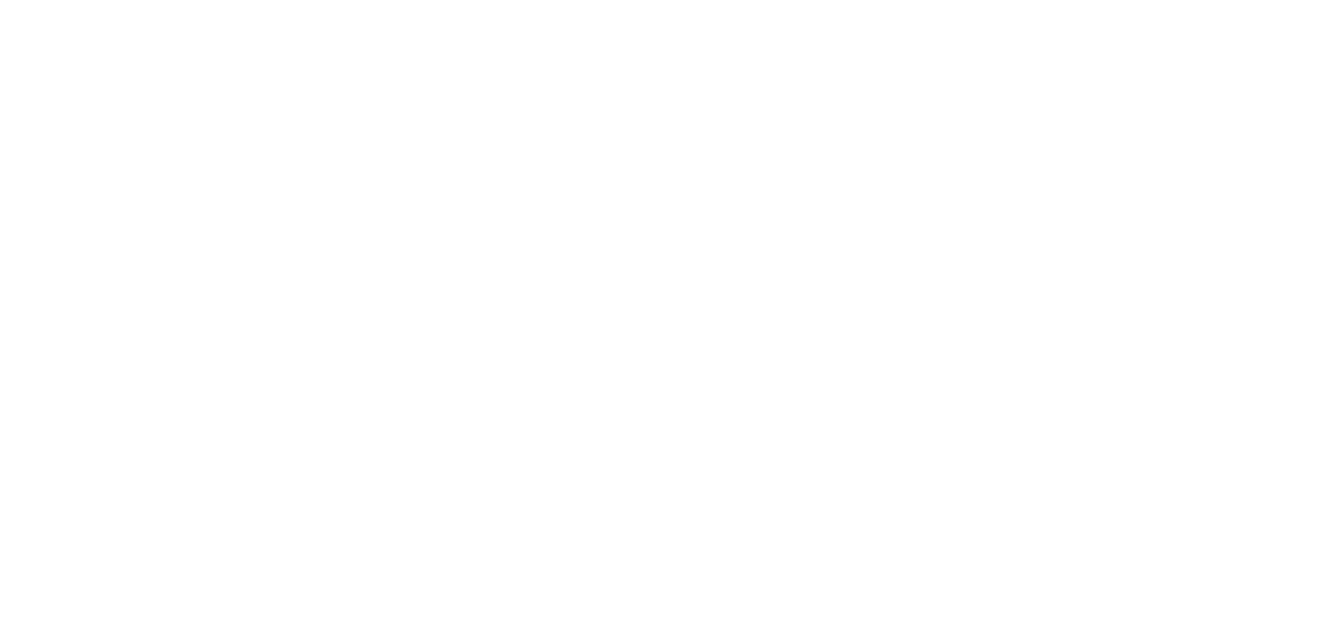
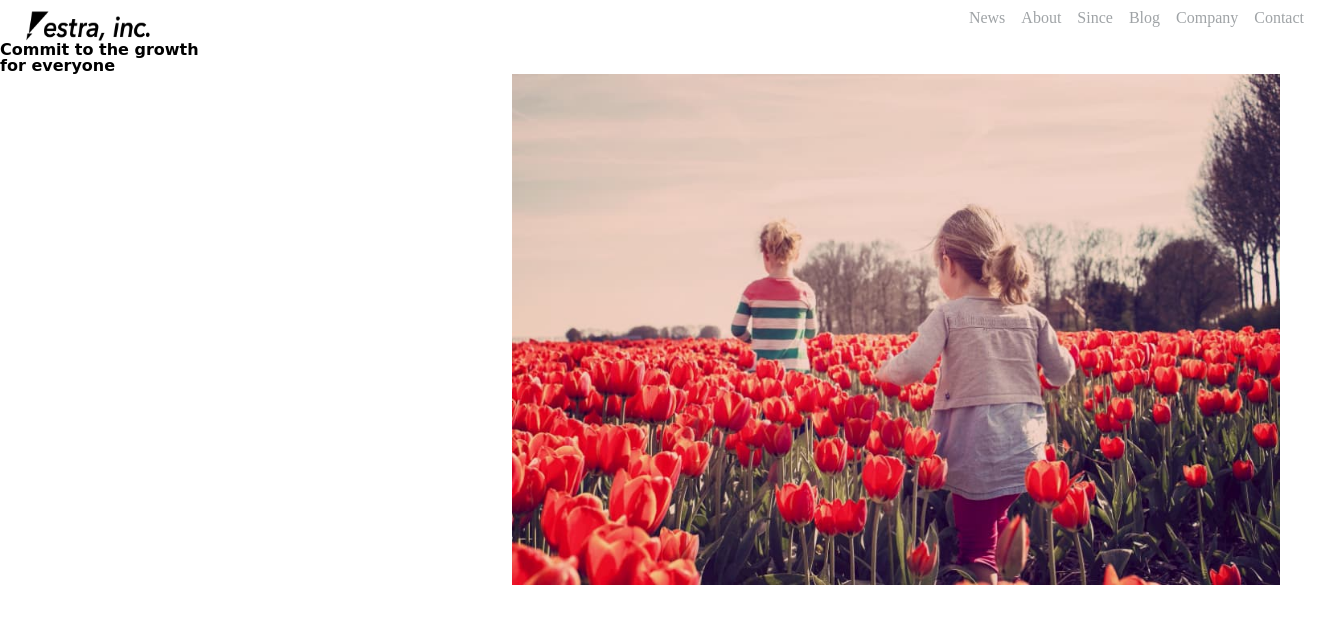
Before and after one commit to kei1476/LP-page, a plain HTML site: page index.html in a window 1280 px wide. Shown: the whole page, 1328 px wide, since content can reach past the window. Drawn offline with Linux system fonts and the light colour scheme; a web font is replaced by a local one.

Commit message:
演習問題

```diff
--- /dev/null
+++ b/css/style.css
@@ -0,0 +1,46 @@
+@charset "utf-8";
+
+/* header */
+.header {
+   height: 32px;
+   width: 100%;
+   display: flex;
+   justify-content: space-between;
+   padding: 10px 24px 0;
+}
+
+.header-image {
+    display: inline-block;
+    width: 10%;
+    height: 100%;
+}
+
+.header-nav-lists {
+    display: flex;
+}
+
+.header-nav-list {
+    margin-left: 16px;
+    color: rgba(156, 160, 163, 0.966);
+}
+
+/* mainここから */
+
+/* first-view */
+.main {
+    width: 100%;
+    height: 100%;
+}
+
+.first-view {
+  width: 100%;
+}
+
+.first-view-title {
+    font-family:'Gorditas', cursive;
+}
+
+.first-view-image {
+    width: 60%;
+    float: right;
+}
--- a/index.html
+++ b/index.html
@@ -5,10 +5,36 @@
     <meta http-equiv="X-UA-Compatible" content="IE=edge">
     <meta name="viewport" content="width=device-width, initial-scale=1.0">
     <title>Document</title>
-    <link rel="stylesheet" href="style.css">
-    <link rel="stylesheet" href="reset.css">
+    <link rel="stylesheet" href="css/style.css">
+    <link rel="stylesheet" href="css/reset.css">
+    <link rel="preconnect" href="https://fonts.googleapis.com">
+    <link rel="preconnect" href="https://fonts.gstatic.com" crossorigin>
+    <link href="https://fonts.googleapis.com/css2?family=Gorditas&display=swap" rel="stylesheet">
 </head>
 <body>
+  <header class="header">
+    <img class="header-image" src="img/estra_logo.png" alt="企業ロゴ">
+    <nav class="header-nav">
+        <ul class="header-nav-lists">
+            <li class="header-nav-list">News</li>
+            <li class="header-nav-list">About</li>
+            <li class="header-nav-list">Since</li>
+            <li class="header-nav-list">Blog</li>
+            <li class="header-nav-list">Company</li>
+            <li class="header-nav-list">Contact</li>
+        </ul>
+    </nav>
+  </header>
 
+  <main class="main">
+    <div class="first-view">
+        <h1 class="first-view-title">Commit to the <span class="growth">growth</span><br>for everyone</h1>
+        <div class="first-view-texts">
+            <p class="first-view-text-1"></p>
+            <p class="first-view-text-2"></p>
+        </div>
+        <img src="img/firstview.jpg" alt="" class="first-view-image">
+    </div>
+  </main>
 </body>
 </html>
--- a/style.css
+++ /dev/null
@@ -1 +0,0 @@
-@charset "utf-8";
```
Also changed, not shown: css/reset.css (renamed from reset.css).
